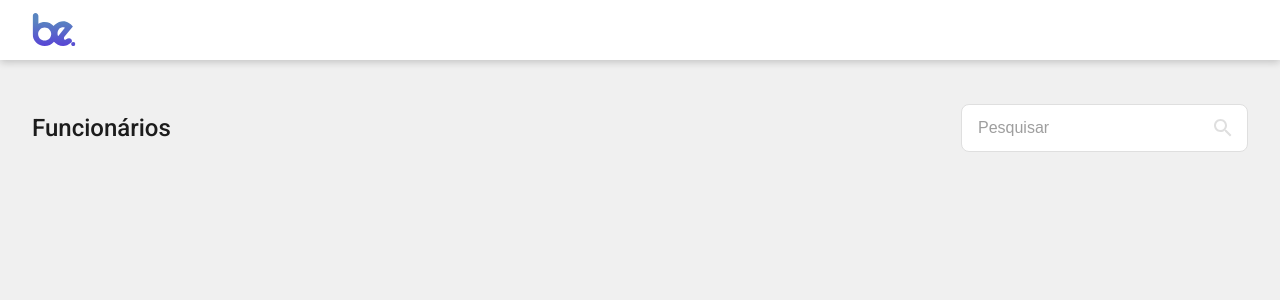
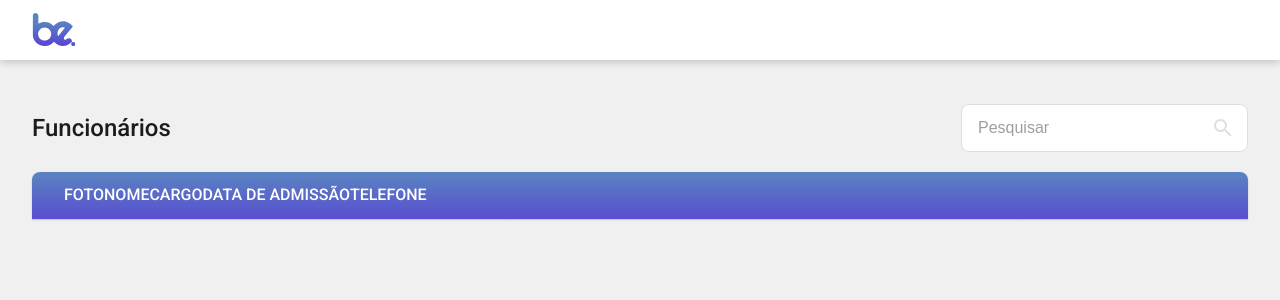
Before and after one commit to lucas-da-silva/be-desafio-frontend, a React (Vite) app: page / in a window 1280 px wide. Shown: the top 300 px of the page. Built offline with nearby package versions, Linux system fonts and the light colour scheme.

Commit message:
feat: :sparkles: Create Table component and adds table header

```diff
--- a/src/App.tsx
+++ b/src/App.tsx
@@ -1,4 +1,4 @@
-import { Header } from "./components";
+import { Header, Table } from "./components";
 import "./App.css";
 import SearchIcon from "./assets/search.svg";
 
@@ -6,6 +6,7 @@ function App() {
   return (
     <main>
       <Header />
+
       <div className="content-card">
         <div className="title-card">
           <h1 className="title">Funcionários</h1>
@@ -19,6 +20,8 @@ function App() {
             <img className="search-icon" src={SearchIcon} alt="Search" />
           </div>
         </div>
+
+        <Table />
       </div>
     </main>
   );
--- /dev/null
+++ b/src/components/Table.css
@@ -0,0 +1,22 @@
+.table {
+  width: 100%;
+  margin-top: 20px;
+}
+
+.table-header {
+  display: flex;
+  justify-content: space-between;
+  align-items: center;
+  padding: 14px 32px 14px 32px;
+  gap: 125px;
+  border-radius: 8px 8px 0px 0px;
+  opacity: 0px;
+  background: linear-gradient(180deg, #5a84c0 0%, #594ed2 100%);
+  height: 47px;
+  box-shadow: 0px 1px 2px 0px rgba(0, 0, 0, 0.2);
+  font-size: 16px;
+  font-weight: 500;
+  line-height: 18.75px;
+  text-align: left;
+  color: rgba(255, 255, 255, 1);
+}
--- /dev/null
+++ b/src/components/Table.tsx
@@ -0,0 +1,17 @@
+import "./Table.css";
+
+export function Table() {
+  return (
+    <table className="table">
+      <thead className="table-header">
+        <tr>
+          <td>FOTO</td>
+          <td>NOME</td>
+          <td>CARGO</td>
+          <td>DATA DE ADMISSÃO</td>
+          <td>TELEFONE</td>
+        </tr>
+      </thead>
+    </table>
+  );
+}
--- a/src/components/index.ts
+++ b/src/components/index.ts
@@ -1 +1,2 @@
 export { Header } from "./Header";
+export { Table } from "./Table";
--- a/src/index.css
+++ b/src/index.css
@@ -128,7 +128,12 @@ table {
   border-collapse: collapse;
   border-spacing: 0;
 }
-input {
+input,
+textarea,
+button,
+table,
+thead,
+tbody {
   -webkit-box-sizing: border-box; /* Safari/Chrome, other WebKit */
   -moz-box-sizing: border-box; /* Firefox, other Gecko */
   box-sizing: border-box; /* Opera/IE 8+ */
```
